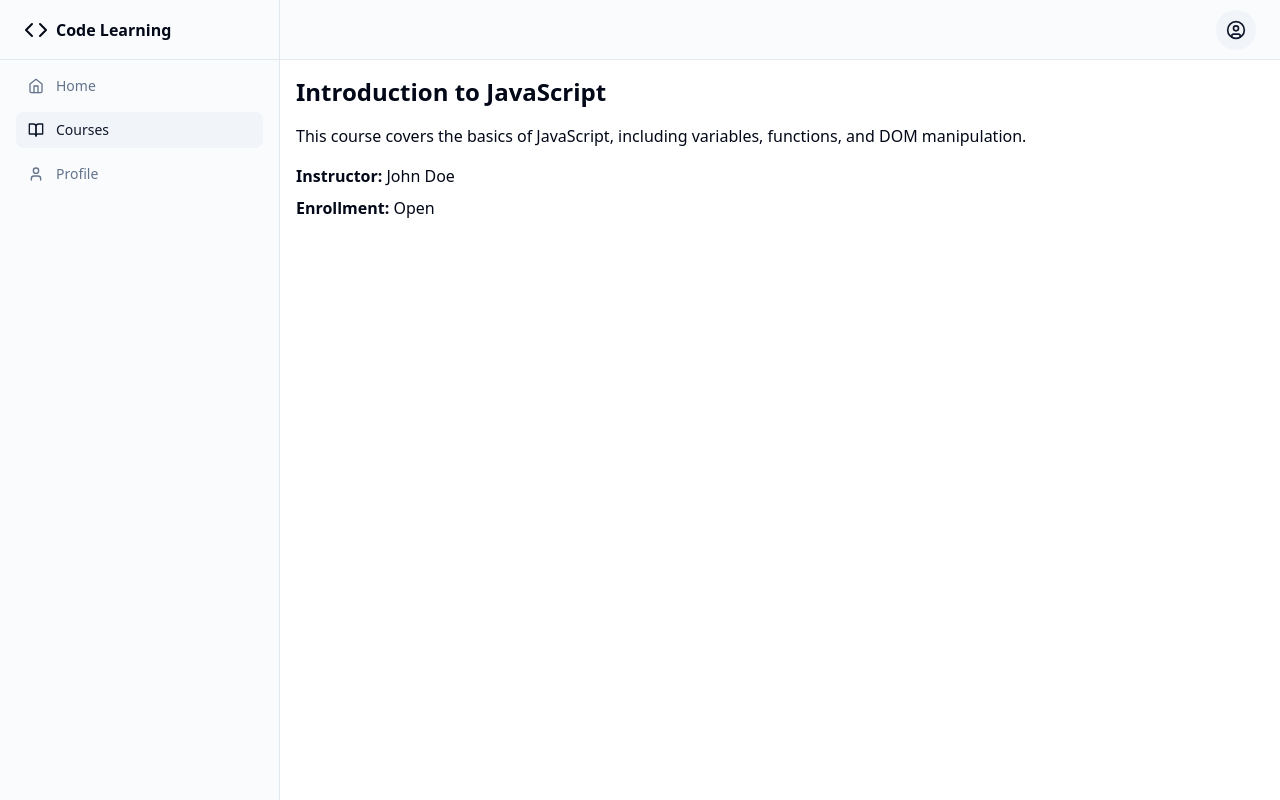
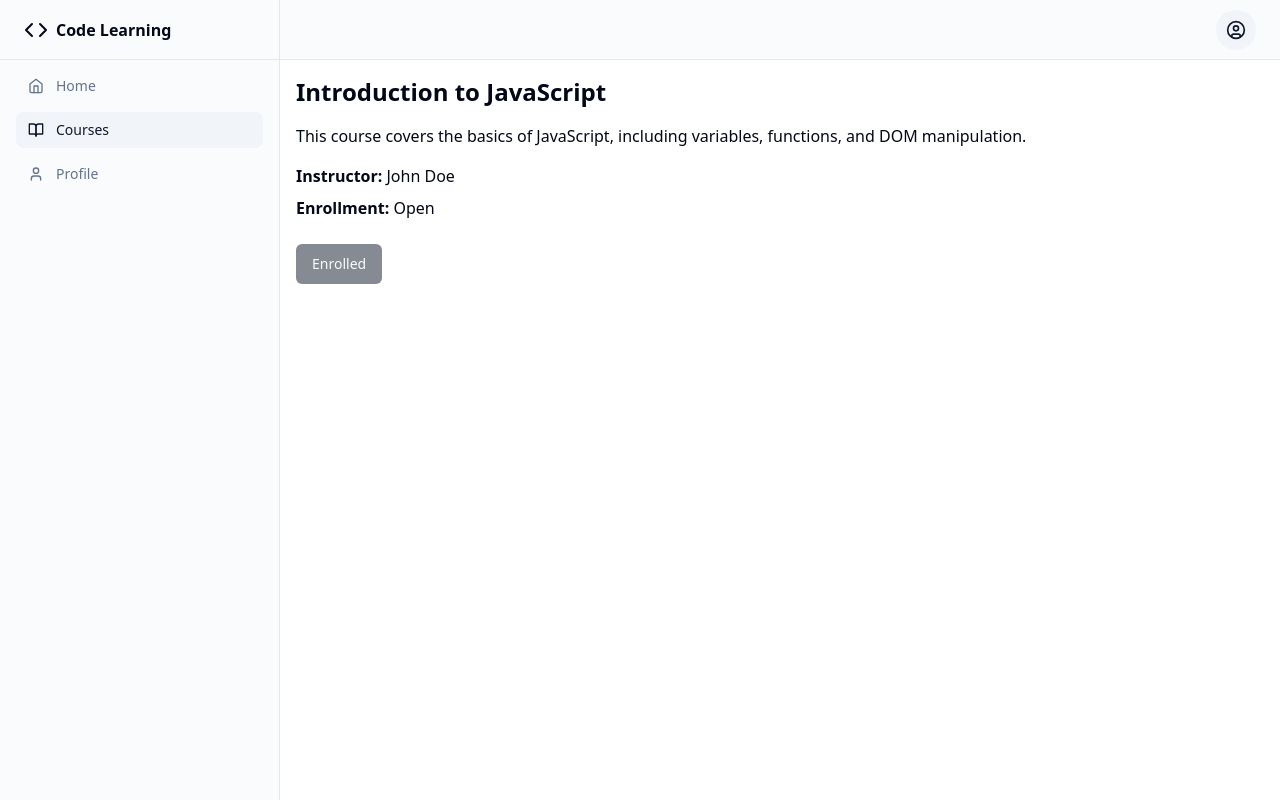
Before and after one commit to GPT-Engineer-App-Dev/codecraft-academy, a React (Vite) app: page /courses/1 in a window 1280 px wide. Built offline with nearby package versions, Linux system fonts and the light colour scheme.

Commit message:
Added course enrollment functionality to the CourseDetails page.

```diff
--- a/src/pages/CourseDetails.jsx
+++ b/src/pages/CourseDetails.jsx
@@ -1,4 +1,7 @@
 import { useParams } from "react-router-dom";
+import { useState } from "react";
+import { Button } from "@/components/ui/button";
+import { toast } from "sonner";
 
 const courseDetails = {
   1: {
@@ -21,9 +24,26 @@ const courseDetails = {
   },
 };
 
+const userProfile = {
+  name: "John Doe",
+  email: "john.doe@example.com",
+  enrolledCourses: [1, 2], // Example of already enrolled courses
+};
+
 const CourseDetails = () => {
   const { id } = useParams();
   const course = courseDetails[id];
+  const [isEnrolled, setIsEnrolled] = useState(userProfile.enrolledCourses.includes(Number(id)));
+
+  const handleEnroll = () => {
+    if (!isEnrolled) {
+      userProfile.enrolledCourses.push(Number(id));
+      setIsEnrolled(true);
+      toast("Successfully enrolled in the course!", {
+        description: `You have enrolled in ${course.title}.`,
+      });
+    }
+  };
 
   if (!course) {
     return <p>Course not found</p>;
@@ -35,6 +55,9 @@ const CourseDetails = () => {
       <p className="mb-4">{course.content}</p>
       <p className="mb-2"><strong>Instructor:</strong> {course.instructor}</p>
       <p className="mb-2"><strong>Enrollment:</strong> {course.enrollment}</p>
+      <Button onClick={handleEnroll} disabled={isEnrolled} className="mt-4">
+        {isEnrolled ? "Enrolled" : "Enroll"}
+      </Button>
     </div>
   );
 };
```
